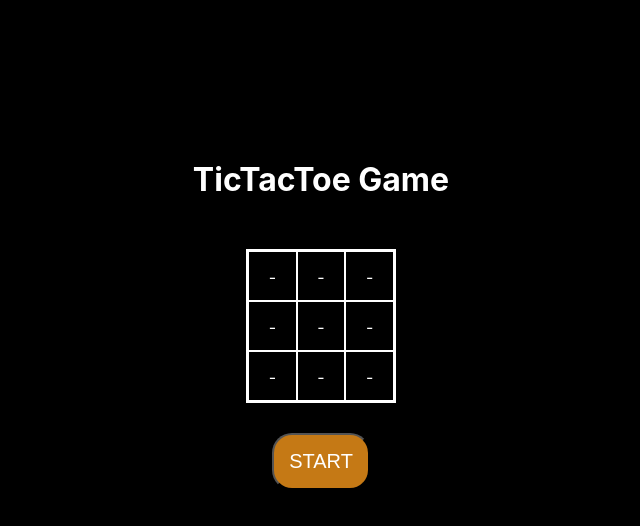
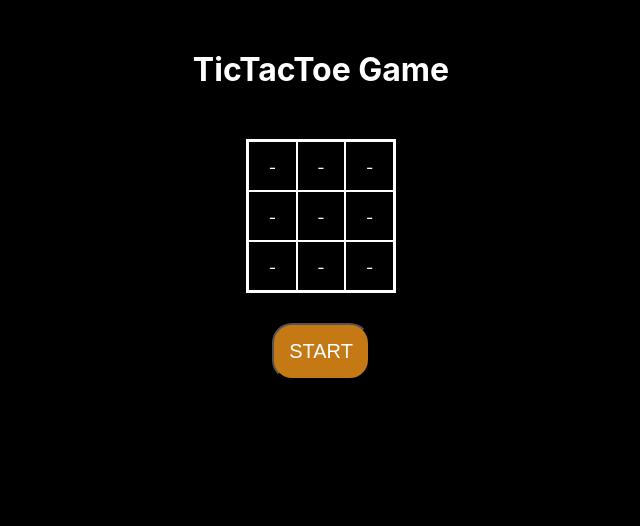
Before and after one commit to gilbmporto/ClickableTicTacToe, a plain HTML site: page index.html in a window 1280 px wide. Shown: the whole page, without its empty margins (319-959 px from the left). Drawn offline with Linux system fonts and the light colour scheme.

```diff
--- a/style.css
+++ b/style.css
@@ -15,7 +15,7 @@ body {
 }
 
 h1 {
-  margin-top: 160px;
+  margin-top: 50px;
 }
 
 #result {
```
Also changed, not shown: 1 other file.
